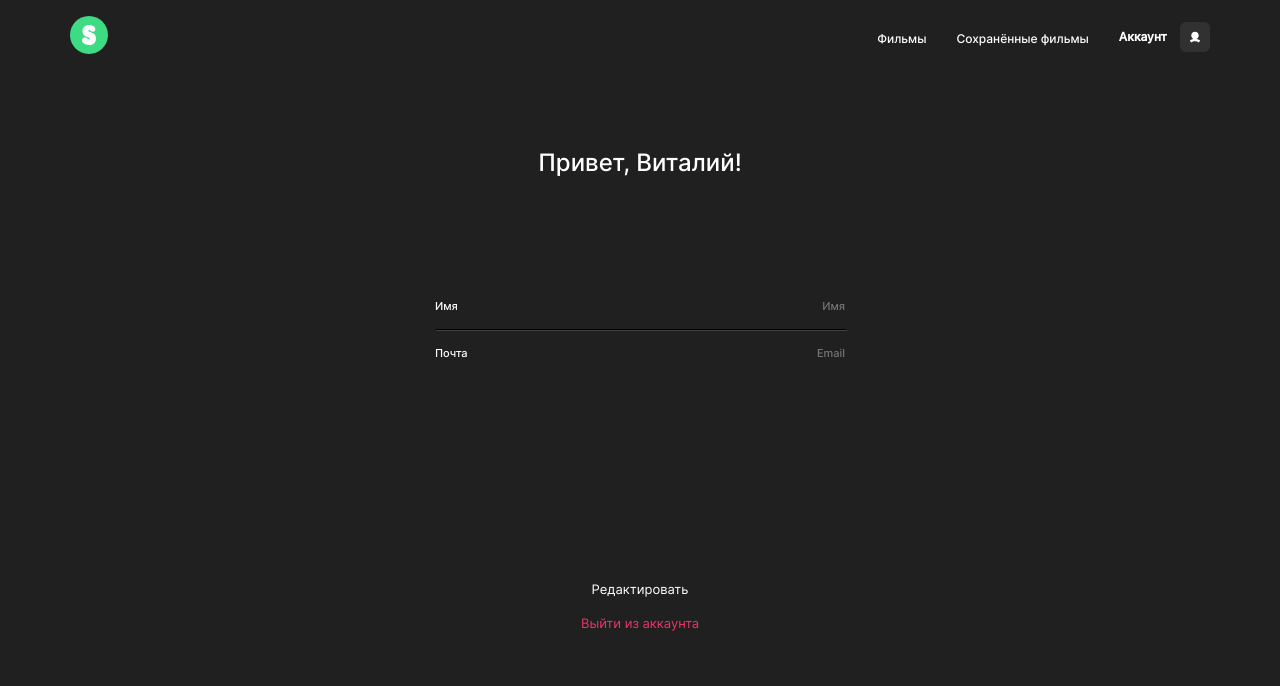
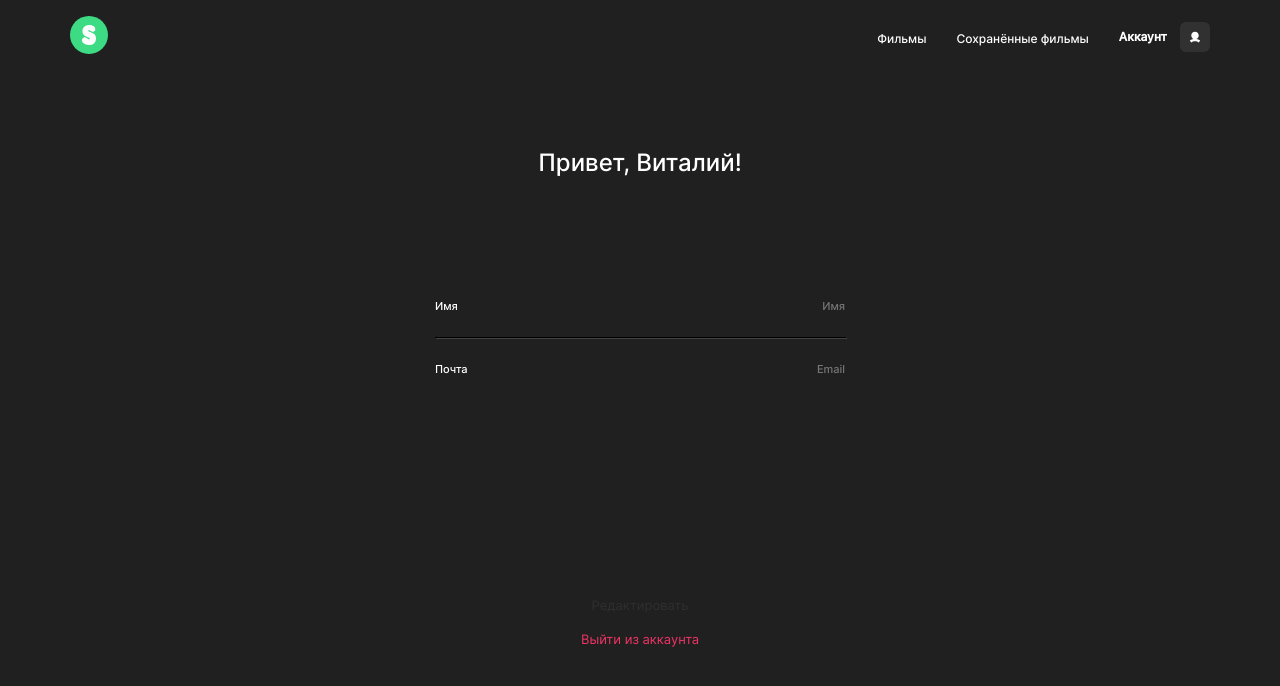
Before and after one commit to romanlesnoy/movies-explorer-frontend, a React (Create React App) app: page /profile in a window 1280 px wide. Shown: the top 686 px of the page. Built offline with nearby package versions, Linux system fonts and the light colour scheme.

Commit message:
Add form validation for Profile component

```diff
--- a/src/components/Profile/Profile.css
+++ b/src/components/Profile/Profile.css
@@ -43,6 +43,10 @@
     cursor: pointer;
 }
 
+.profile__label:last-of-type {
+    padding-top: 16px;
+}
+
 .profile__input {
     padding: 0;
 
@@ -58,18 +62,37 @@
     text-align: right;
 }
 
+.profile__input_invalid {
+    color: #EE3465;
+}
+
 .profile__input:focus {
     background-color: #2f2f2f;
 }
 
+.profile__input-error {
+    max-width: 410px;
+    height: 12px;
+    padding-bottom: 4px;
+    font-family: Inter;
+    font-style: normal;
+    font-weight: normal;
+    font-size: 10px;
+    line-height: 12px;
+
+    color: #EE3465;
+    text-overflow: ellipsis;
+    white-space: nowrap;
+    overflow: hidden;
+}
+
 .profile__divider {
     width: 100%;
-    margin: 16px 0;
     border-color: #424242;
 }
 
 .profile__buttons-container {
-    padding-top: 220px;
+    padding-top: 204px;
     display: flex;
     flex-direction: column;
     row-gap: 16px;
@@ -92,6 +115,11 @@
 .profile__button:hover {
     opacity: 0.8;
 }
+
+.profile__button_disable {
+    color: #2F2F2F;
+}
+
 
 .profile__button-link {
     text-decoration: none;
--- a/src/components/Profile/Profile.js
+++ b/src/components/Profile/Profile.js
@@ -2,38 +2,67 @@ import React from "react";
 import Header from "../Header/Header";
 import "./Profile.css";
 import { Link } from "react-router-dom";
+import useFormValidation from "../../hooks/useFormValidation";
 
-function Profile({loggedIn}) {
+function Profile({ loggedIn }) {
+    const { values, errors, isValid, handleChange, resetForm } =
+        useFormValidation({ email: "test@test.ru", name: "test" });
+
+    function handleOnSubmit(evt) {
+        evt.preventDefault();
+        console.log(values);
+        resetForm();
+    }
     return (
         <>
-            <Header loggedIn={loggedIn}/>
+            <Header loggedIn={loggedIn} />
             <section className="profile">
                 <h2 className="profile__welcome">Привет, Виталий!</h2>
-                <form className="profile__edit-form">
+                <form
+                    className="profile__edit-form"
+                    onSubmit={handleOnSubmit}
+                    noValidate
+                >
                     <label className="profile__label">
                         Имя
                         <input
-                            className="profile__input"
+                            className={`profile__input ${
+                                errors.email && "profile__input_invalid"
+                            }`}
                             name="name"
                             type="text"
                             placeholder="Имя"
                             required
+                            value={values.name || ""}
+                            onChange={handleChange}
                         />
                     </label>
+                    <span className="profile__input-error">{errors.name}</span>
                     <hr className="profile__divider" />
                     <label className="profile__label">
                         Почта
                         <input
-                            className="profile__input"
+                            className={`profile__input ${
+                                errors.email && "profile__input_invalid"
+                            }`}
                             name="email"
                             type="email"
                             placeholder="Email"
                             required
+                            value={values.email || ""}
+                            onChange={handleChange}
                         />
                     </label>
+                    <span className="profile__input-error">{errors.email}</span>
                 </form>
                 <div className="profile__buttons-container">
-                    <button type="submit" className="profile__button">
+                    <button
+                        type="submit"
+                        className={`profile__button ${
+                            !isValid && "profile__button_disable"
+                        }`}
+                        onClick={handleOnSubmit}
+                    >
                         Редактировать
                     </button>
                     <button
--- a/src/components/Register/Register.js
+++ b/src/components/Register/Register.js
@@ -13,8 +13,6 @@ function Register() {
         console.log(values);
         resetForm();
     }
-
-    console.log(errors.email);
 
     return (
         <section className="register">
```
